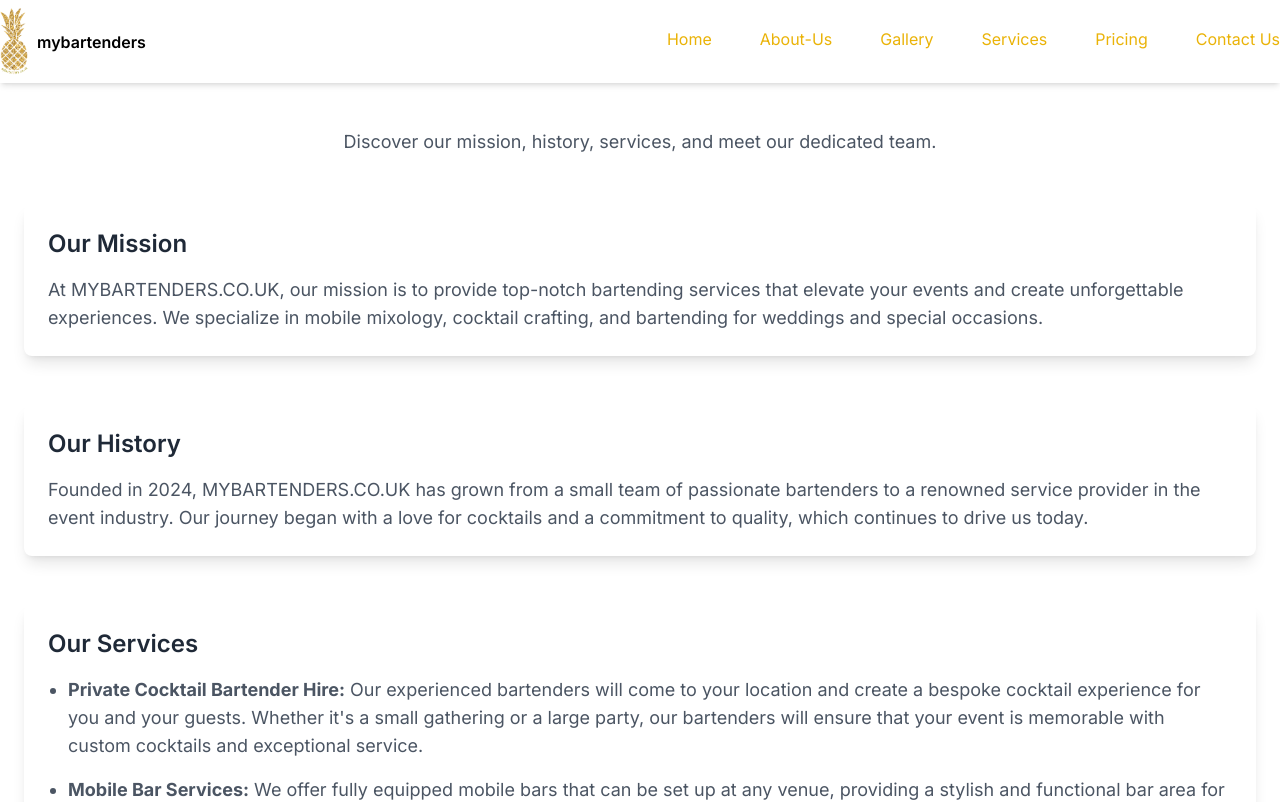
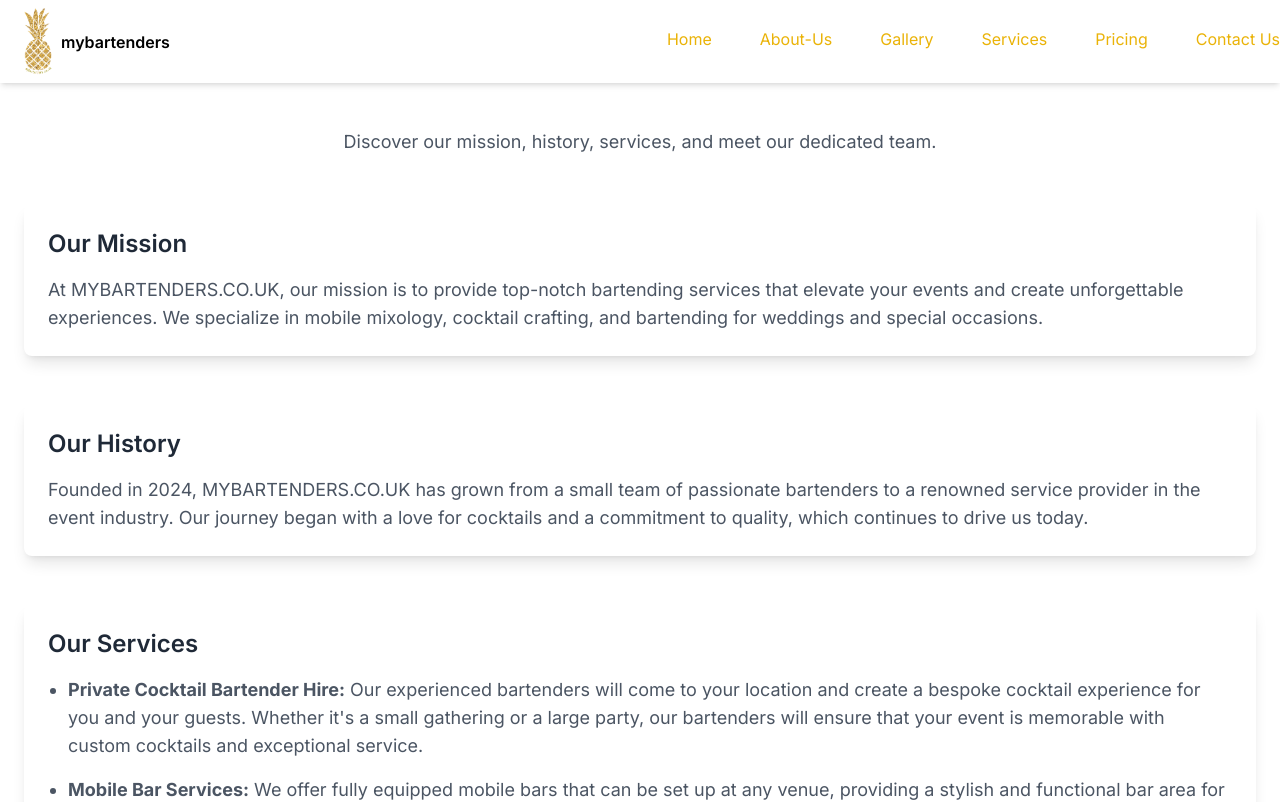
Before and after one commit to amora92/tailwind_mybartenders, a Next.js app: page /aboutus in a window 1280 px wide. Shown: the top 802 px of the page. Built offline with nearby package versions, Linux system fonts and the light colour scheme.

Commit message:
logo margin
logo margin

```diff
--- a/components/Navbar.tsx
+++ b/components/Navbar.tsx
@@ -16,7 +16,8 @@ const Navbar = () => {
     <nav className='fixed top-0 left-0 right-0 z-30 bg-white shadow-md'>
       <div className='max-container flex items-center justify-between py-2'>
         <div className='flex items-center'>
-          <Link href='/'>
+          <Link href='/' className='ml-4 md:ml-6 sm:ml-6.0'>
+            {/* Add margin-left class here */}
             <Image
               src='/mybartenders.co.uk_logo_svg.svg'
               alt='logo'
```
